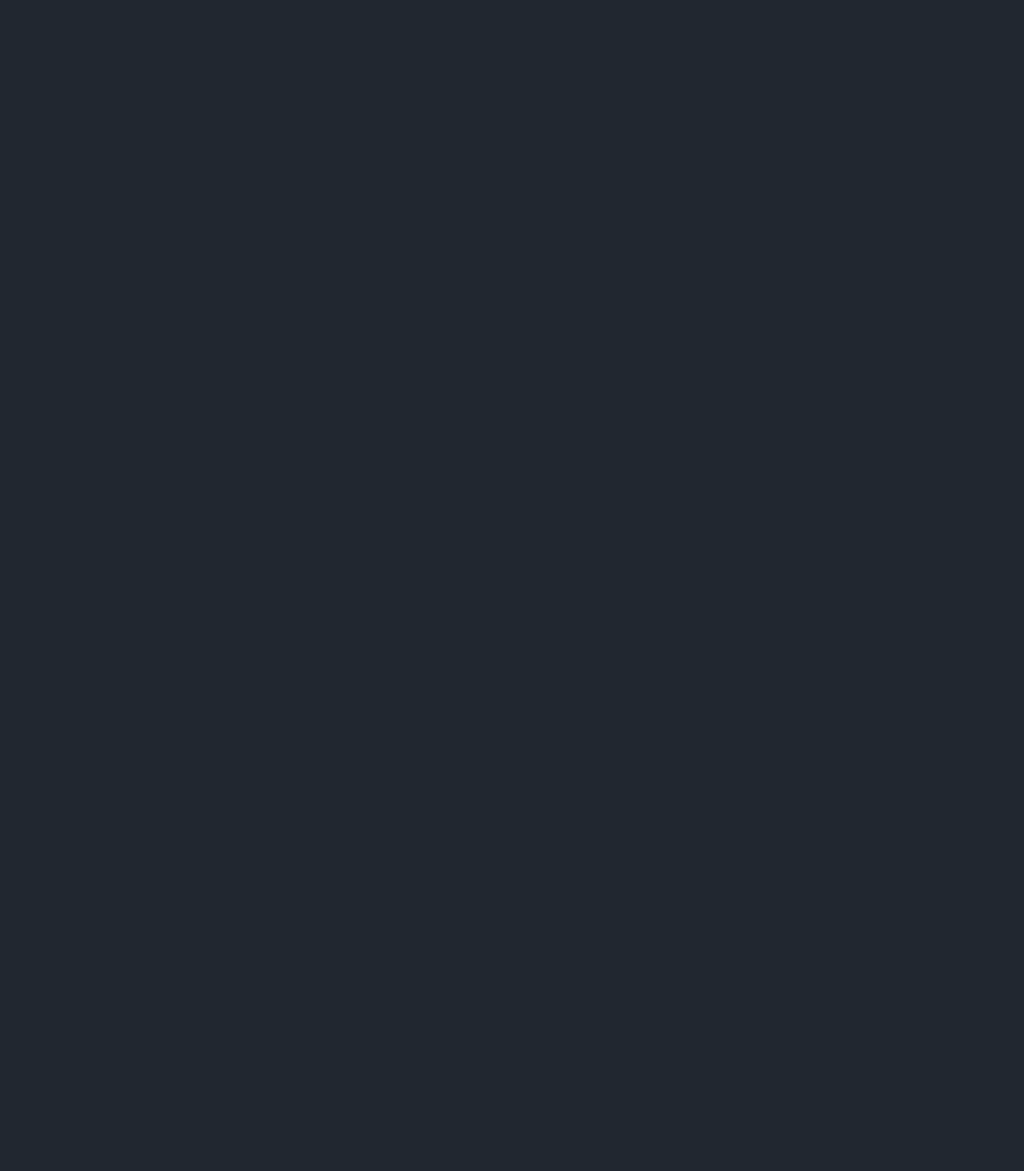
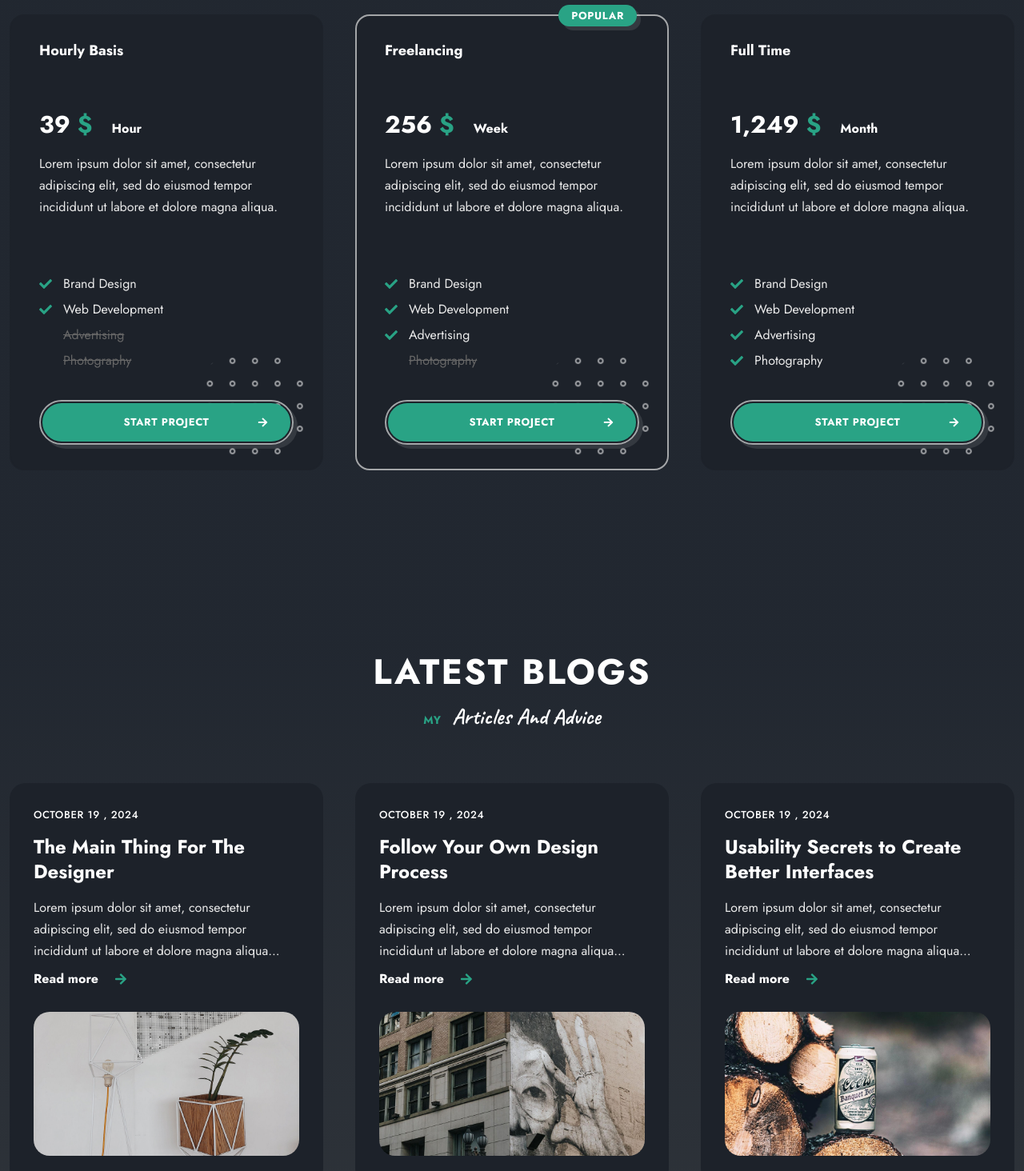
Before and after one commit to pitbull90/portfolio_website, a React (Vite) app: page /#home in a window 1280 px wide. Before the commit this address led to /. Shown: the part 6100-7564 px from the top of the page at 80% size. Before the commit the page ends 6338 px from the top, so only its background shows below. Built offline with nearby package versions, Linux system fonts and the light colour scheme.

Commit message:
Started and finished pricing section and Blog section, then started on the Contact Me section

```diff
--- a/src/App.jsx
+++ b/src/App.jsx
@@ -6,6 +6,8 @@
 import Resume from './components/resume/Resume.jsx'
 import Testimonials from './components/testimonials/testimonials.jsx'
 import Pricing from './components/pricing/Pricing.jsx'
+import Blog from './components/blog/Blog.jsx'
+import Contact from './components/contact/Contact.jsx'
 
 
 function App() {
@@ -19,6 +21,8 @@
       <Resume />
       <Testimonials />
       <Pricing />
+      <Blog />
+      <Contact />
     </main>
   )
 }
--- /dev/null
+++ b/src/components/blog/Blog.jsx
@@ -0,0 +1,58 @@
+import React from 'react'
+import { FaArrowRight } from 'react-icons/fa';
+import Blog1 from '../../assets/blog1.jpg';
+import Blog2 from '../../assets/blog2.jpg';
+import Blog3 from '../../assets/blog3.jpg';
+import './blog.css';
+
+function Blog() {
+  return (
+    <section className="blog section" id="id">
+        <h2 className='section__title text-cs'>Latest Blogs</h2>
+        <p className='section__subtitle'>My <span>Articles and Advice</span></p>
+
+        <div className="blog__container container grid">
+            <div className="blog__item card card_two">
+                <span className="blog__date text-cs">OCTOBER 19 , 2024</span>
+                <h3 className="blog__title">The Main Thing For The Designer</h3>
+                <p className="blog__description">Lorem ipsum dolor sit amet, consectetur adipiscing elit, sed do eiusmod tempor incididunt ut labore et dolore magna aliqua...</p>
+
+                <a href="" className="link">
+                Read more
+                <FaArrowRight className='link__icon'></FaArrowRight>
+                </a>
+
+                <img src={Blog1} alt="" className="blog__img" />
+            </div>
+
+            <div className="blog__item card card_two">
+                <span className="blog__date text-cs">OCTOBER 19 , 2024</span>
+                <h3 className="blog__title">Follow Your Own Design Process</h3>
+                <p className="blog__description">Lorem ipsum dolor sit amet, consectetur adipiscing elit, sed do eiusmod tempor incididunt ut labore et dolore magna aliqua...</p>
+
+                <a href="" className="link">
+                Read more
+                <FaArrowRight className='link__icon'></FaArrowRight>
+                </a>
+
+                <img src={Blog2} alt="" className="blog__img" />
+            </div>
+
+            <div className="blog__item card card_two">
+                <span className="blog__date text-cs">OCTOBER 19 , 2024</span>
+                <h3 className="blog__title">Usability Secrets to Create Better Interfaces</h3>
+                <p className="blog__description">Lorem ipsum dolor sit amet, consectetur adipiscing elit, sed do eiusmod tempor incididunt ut labore et dolore magna aliqua...</p>
+
+                <a href="" className="link">
+                Read more
+                <FaArrowRight className='link__icon'></FaArrowRight>
+                </a>
+
+                <img src={Blog3} alt="" className="blog__img" />
+            </div>
+        </div>
+    </section>
+  )
+}
+
+export default Blog
--- /dev/null
+++ b/src/components/blog/blog.css
@@ -0,0 +1,40 @@
+.blog {
+    background-image: var(--first-gradient);
+}
+
+.blog__container {
+    grid-template-columns: repeat(3, 1fr);
+    gap: 40px;
+}
+
+.blog__date {
+    display: block;
+    color: var(--title-color);
+    font-size: var(--tiny-font-size);
+    font-weight: 500;
+    margin-bottom: 15px;
+}
+
+.blog__title {
+    font-size: var(--h4-font-size);
+    line-height: 1.3;
+    margin-bottom: 15px;
+    cursor: pointer;
+    transition: all 0.7s var(--transition);
+}
+
+.blog__title:hover {
+    color: var(--primary-color);
+}
+
+.blog__description {
+    margin-bottom: 10px;
+}
+
+.blog__img {
+    margin-top: 30px;
+    height: 180px;
+    width: 100%;
+    border-radius: 20px;
+    object-fit: cover;
+}
--- /dev/null
+++ b/src/components/contact/Contact.jsx
@@ -0,0 +1,13 @@
+import React from 'react'
+import './contact.css';
+
+function Contact() {
+  return (
+    <section className="contact section" id="contact">
+        <h2 className='section__title text-cs'>Contact Me</h2>
+        <p className='section__subtitle'>Let's <span>Talk About Ideas</span></p>
+    </section>
+  )
+}
+
+export default Contact
--- a/src/components/pricing/Pricing.jsx
+++ b/src/components/pricing/Pricing.jsx
@@ -1,6 +1,7 @@
-import React from 'react'
-import './pricing.css'
-import shapeTwo from '../../assets/shape-2.png'
+import React from 'react';
+import './pricing.css';
+import shapeTwo from '../../assets/shape-2.png';
+import { FaCheck, FaArrowRight } from 'react-icons/fa';
 
 function Pricing() {
   return (
@@ -9,8 +10,112 @@
         <p className='section__subtitle'>My <span>Price Board</span></p>
 
         <div className="pricing__container container grid">
-            <div className="pricing__item card card-one">
+            <div className="pricing__item card card_one">
+                <span className="pricing__subtitle text_cs">Hourly Basis</span>
+                <h3 className="pricing__price">39 <span>$</span> <em>Hour</em></h3>
 
+                <p className="pricing__description">Lorem ipsum dolor sit amet, consectetur adipiscing elit, sed do eiusmod tempor incididunt ut labore et dolore magna aliqua.</p>
+
+                <ul className="pricing__list">
+                  <li className="list__item">
+                    <FaCheck className='list__icon'></FaCheck>
+                    <span>Brand Design</span>
+                  </li>
+
+                  <li className="list__item">
+                    <FaCheck className='list__icon'></FaCheck>
+                    <span>Web Development</span>
+                  </li>
+
+                  <li className="list__item">
+                    <del>Advertising</del>
+                  </li>
+
+                  <li className="list__item">
+                    <del>Photography</del>
+                  </li>
+                </ul>
+
+                <a href="" className="btn pricing__btn text-cs">
+                  Start Project
+                  <FaArrowRight className='pricing__btn_icon'></FaArrowRight>
+
+                  <img src={shapeTwo} alt="" className="shape c__shape" />
+                </a>
+            </div>
+
+            <div className="pricing__item_wrapper">
+              <span className="pricing__label text-cs">Popular</span>
+              <div className="pricing__item card card_one">
+                  <span className="pricing__subtitle text_cs">Freelancing</span>
+                  <h3 className="pricing__price">256 <span>$</span> <em>Week</em></h3>
+
+                  <p className="pricing__description">Lorem ipsum dolor sit amet, consectetur adipiscing elit, sed do eiusmod tempor incididunt ut labore et dolore magna aliqua.</p>
+
+                  <ul className="pricing__list">
+                    <li className="list__item">
+                      <FaCheck className='list__icon'></FaCheck>
+                      <span>Brand Design</span>
+                    </li>
+
+                    <li className="list__item">
+                      <FaCheck className='list__icon'></FaCheck>
+                      <span>Web Development</span>
+                    </li>
+
+                    <li className="list__item">
+                    <FaCheck className='list__icon'></FaCheck>
+                      <span>Advertising</span>
+                    </li>
+
+                    <li className="list__item">
+                      <del>Photography</del>
+                    </li>
+                  </ul>
+
+                  <a href="" className="btn pricing__btn text-cs">
+                    Start Project
+                    <FaArrowRight className='pricing__btn_icon'></FaArrowRight>
+
+                    <img src={shapeTwo} alt="" className="shape c__shape" />
+                  </a>
+              </div>
+            </div>
+
+            <div className="pricing__item card card_one">
+                <span className="pricing__subtitle text_cs">Full Time</span>
+                <h3 className="pricing__price">1,249 <span>$</span> <em>Month</em></h3>
+
+                <p className="pricing__description">Lorem ipsum dolor sit amet, consectetur adipiscing elit, sed do eiusmod tempor incididunt ut labore et dolore magna aliqua.</p>
+
+                <ul className="pricing__list">
+                  <li className="list__item">
+                    <FaCheck className='list__icon'></FaCheck>
+                    <span>Brand Design</span>
+                  </li>
+
+                  <li className="list__item">
+                    <FaCheck className='list__icon'></FaCheck>
+                    <span>Web Development</span>
+                  </li>
+
+                  <li className="list__item">
+                  <FaCheck className='list__icon'></FaCheck>
+                    <span>Advertising</span>
+                  </li>
+
+                  <li className="list__item">
+                  <FaCheck className='list__icon'></FaCheck>
+                    <span>Photography</span>
+                  </li>
+                </ul>
+
+                <a href="" className="btn pricing__btn text-cs">
+                  Start Project
+                  <FaArrowRight className='pricing__btn_icon'></FaArrowRight>
+
+                  <img src={shapeTwo} alt="" className="shape c__shape" />
+                </a>
             </div>
         </div>
     </section>
--- a/src/components/pricing/pricing.css
+++ b/src/components/pricing/pricing.css
@@ -0,0 +1,110 @@
+.pricing {
+    background-image: var(--third-gradient);
+}
+
+.pricing__container {
+    grid-template-columns: repeat(3, 1fr);
+    gap: 40px;
+}
+
+.pricing__item {
+    border: 2px solid var(--container-color);
+}
+
+.pricing__item:nth-child(2){
+    border: 2px solid var(--border-color);
+}
+
+.pricing__item_wrapper {
+    position: relative;
+}
+
+.pricing__label {
+    position: absolute;
+    top: -12px;
+    right: 40px;
+    z-index: 20;
+    background-color: var(--primary-color);
+    box-shadow: var(--shadow);
+    color: var(--title-color);
+    padding: 4px 16px;
+    border-radius: 26px;
+    font-size: var(--tiny-font-size);
+    font-weight: 700;
+}
+
+.pricing__subtitle {
+    color: var(--title-color);
+    font-size: var(--large-font-size);
+    font-weight: 700;
+    display: block;
+    margin-bottom: 65px;
+}
+
+.pricing__price {
+    font-size: var(--h2-font-size);
+    line-height: 1;
+    margin-bottom: 20px;
+}
+
+.pricing__price span {
+    color: var(--primary-color);
+}
+
+.pricing__price em {
+    font-size: var(--normal-font-size);
+    font-style: normal;
+    margin-left: 15px;
+}
+
+.pricing__description {
+    padding-bottom: 30px;
+    min-height: 145px;
+}
+
+.pricing__list {
+    margin-bottom: 35px;
+}
+
+.list__item {
+    position: relative;
+    margin-block: 5px;
+    margin-left: 30px;
+}
+
+.list__icon {
+    position: absolute;
+    left: -30px;
+    top: 6px;
+    color: var(--primary-color);
+}
+
+.list__item span, .pricing__item del {
+    line-height: 1.7;
+}
+
+.pricing__item del {
+    color: #676767;
+}
+
+.pricing__btn::before {
+    transform: scale(1);
+    filter: blur(0);
+    opacity: 1;
+}
+
+.pricing__btn_icon {
+    position: absolute;
+    right: 30px;
+    top: 50%;
+    transform: translateY(-50%);
+    transition: all 0.3s var(--transition);
+}
+
+.pricing__btn:hover .pricing__btn_icon {
+    right: 35px;
+}
+
+.pricing__btn img.c__shape {
+    z-index: -2;
+}
```
Also changed, not shown: src/components/contact/contact.css (added).
